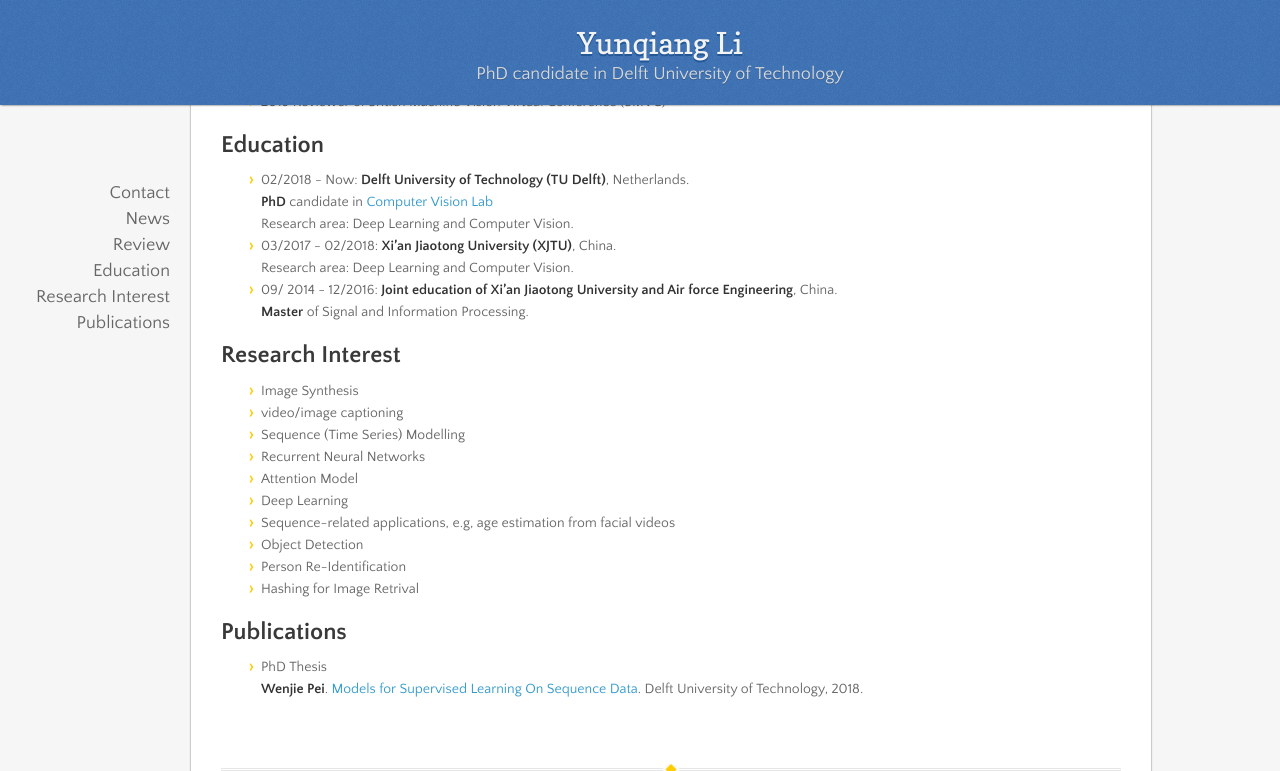
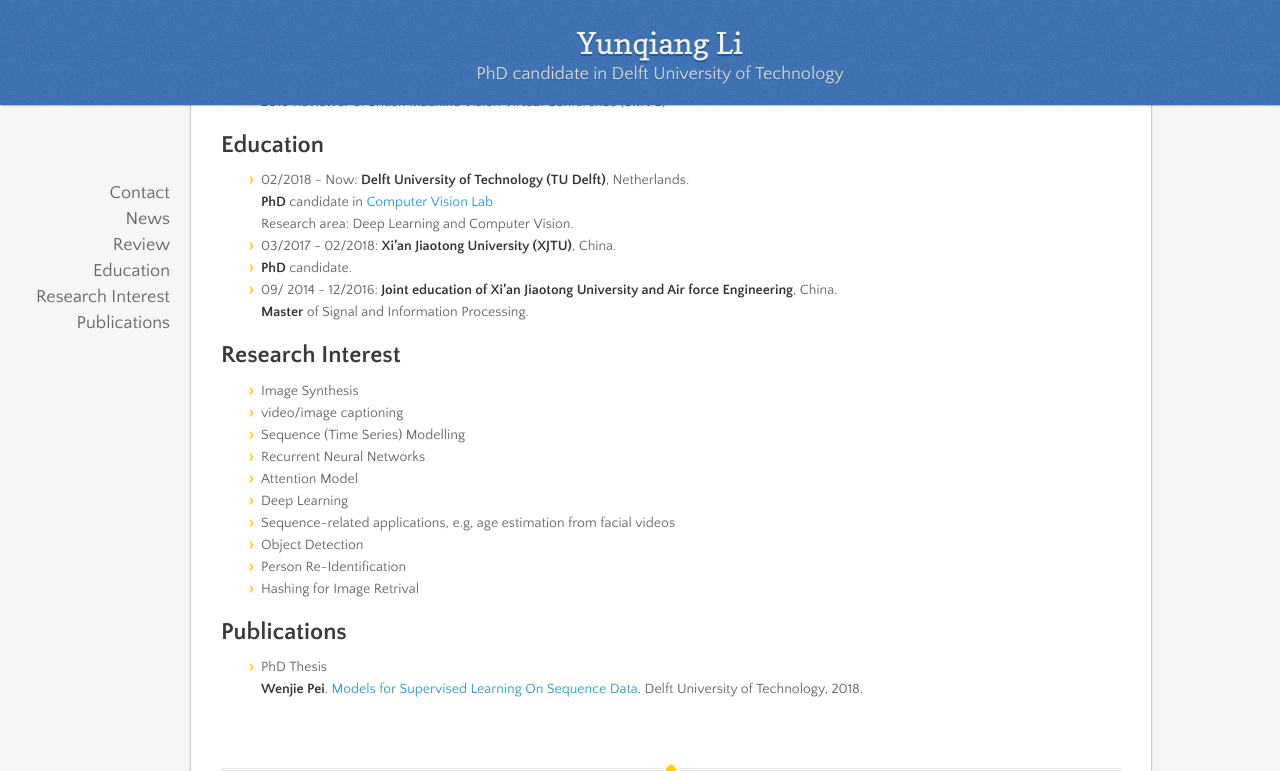
Before and after one commit to liyunqianggyn/liyunqianggyn.github.io, a Jekyll site: the page built from index.md, in a window 1280 px wide and 900 px high, scrolled down 857 px, cut to the strip 0-771 px from the top of the window. Built offline with Jekyll 4.4.1, drawn with Linux system fonts in a browser that asks for light colours; nearby versions of some CDN libraries; our own code applies the rules of GitHub Pages for plain Markdown files.

Commit message:
Update index.md

```diff
--- a/index.md
+++ b/index.md
@@ -31,7 +31,7 @@ Delft University of Technology
   __PhD__ candidate in <a href="http://visionlab.tudelft.nl">Computer Vision Lab</a><br/>
   Research area: Deep Learning and Computer Vision.
 * 03/2017 - 02/2018: __Xi’an Jiaotong University (XJTU)__, China.
-  Research area: Deep Learning and Computer Vision.
+* __PhD__ candidate.
 * 09/ 2014 - 12/2016: __Joint education of Xi’an Jiaotong University and Air force Engineering__, China.
   __Master__ of Signal and Information Processing.
 
```
